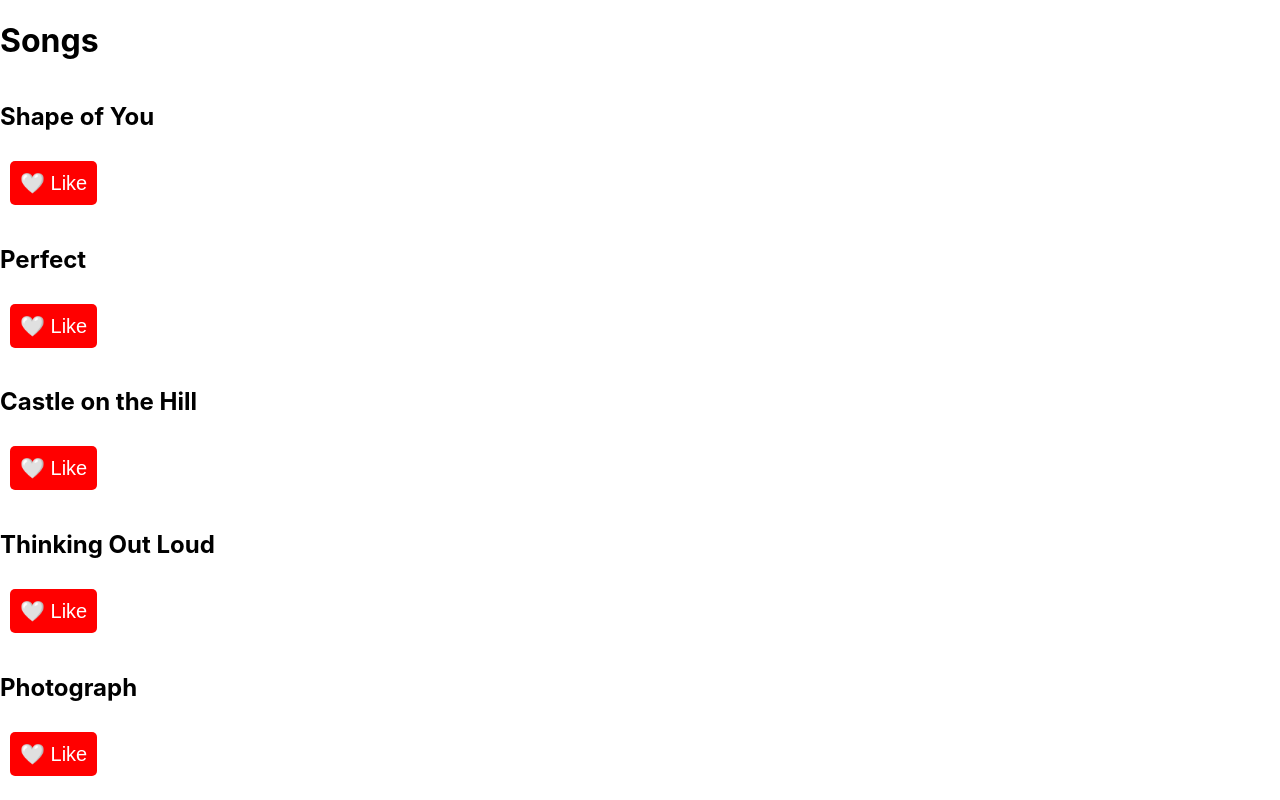
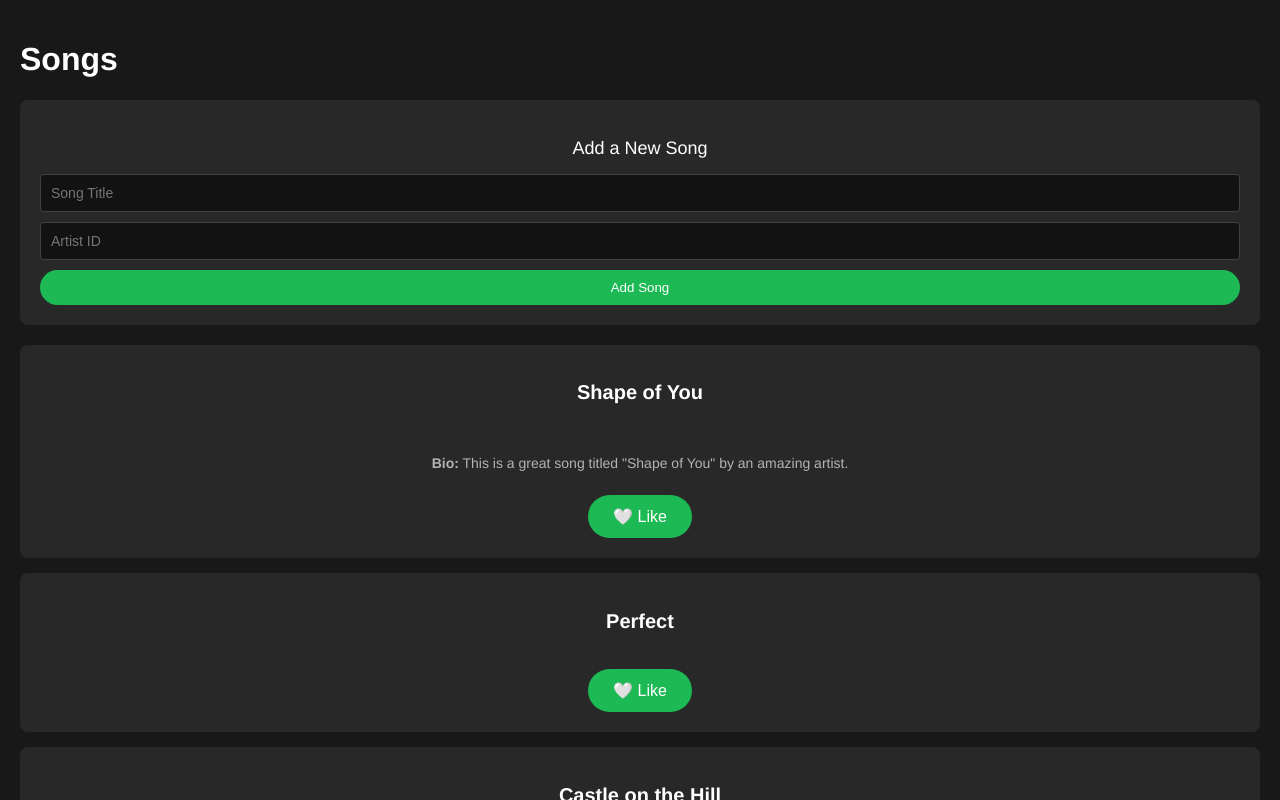
Before and after one commit to Leo-Muraya/Musify_2, a React (Create React App) app: page / in a window 1280 px wide. Both pictures are taken after a click on the element "Shape of You". Shown: the top 800 px of the page. Built offline with nearby package versions, Linux system fonts and the light colour scheme; data requests are answered from the project's data file.

Commit message:
Styled the Songs & Updated the bio

```diff
--- a/db.json
+++ b/db.json
@@ -56,7 +56,7 @@
       "id": "101",
       "artistId": 1,
       "title": "Shape of You",
-      "liked": true
+      "liked": false
     },
     {
       "id": "102",
--- a/src/components/Songs/Songs.js
+++ b/src/components/Songs/Songs.js
@@ -1,4 +1,5 @@
 import React, { useState, useEffect } from 'react';
+import styles from './Songs.module.css';
 
 const Songs = () => {
   const [songs, setSongs] = useState([]);
@@ -7,7 +8,6 @@ const Songs = () => {
   const [likedSongs, setLikedSongs] = useState({});
   const [showArtistDetails, setShowArtistDetails] = useState({});
 
-  // Fetch songs
   useEffect(() => {
     fetch('http://localhost:3000/songs')
       .then((response) => response.json())
@@ -15,7 +15,6 @@ const Songs = () => {
       .catch((error) => console.error('Error fetching songs:', error));
   }, []);
 
-  // Fetch artists
   useEffect(() => {
     fetch('http://localhost:3000/artists')
       .then((response) => response.json())
@@ -23,7 +22,6 @@ const Songs = () => {
       .catch((error) => console.error('Error fetching artists:', error));
   }, []);
 
-  // Add new song
   const handleAddSong = () => {
     fetch('http://localhost:3000/songs', {
       method: 'POST',
@@ -40,7 +38,6 @@ const Songs = () => {
       .catch((error) => console.error('Error adding song:', error));
   };
 
-  // Toggle like/dislike for song
   const handleLikeSong = (id) => {
     const updatedLikes = { ...likedSongs, [id]: !likedSongs[id] };
     setLikedSongs(updatedLikes);
@@ -57,7 +54,6 @@ const Songs = () => {
       .catch((error) => console.error('Error updating like status:', error));
   };
 
-  // Toggle artist details dropdown
   const toggleArtistDetails = (id) => {
     setShowArtistDetails((prevState) => ({
       ...prevState,
@@ -65,74 +61,15 @@ const Songs = () => {
     }));
   };
 
+  const getBio = (song, artist) => {
+    return artist?.bio || `This is a great song titled "${song.title}" by ${artist?.name || 'an amazing artist'}.`;
+  };
+
   return (
-    <div>
+    <div className={styles.songs}>
       <h1>Songs</h1>
 
-      {/* Display songs */}
-      <div>
-        {songs.map((song) => {
-          const artist = artists.find((artist) => artist.id === song.artistId);
-          return (
-            <div key={song.id} style={{ marginBottom: '20px' }}>
-              <div
-                style={{
-                  display: 'flex',
-                  alignItems: 'center',
-                  cursor: 'pointer',
-                  marginBottom: '10px',
-                }}
-                onClick={() => toggleArtistDetails(song.id)}
-              >
-                {artist && (
-                  <img
-                    src={artist.picture}
-                    alt={artist.name}
-                    width="50"
-                    height="50"
-                    style={{ marginRight: '10px', borderRadius: '50%' }}
-                  />
-                )}
-                <h2>{song.title}</h2>
-              </div>
-
-              {/* Artist details dropdown */}
-              {showArtistDetails[song.id] && artist && (
-                <div style={{ marginLeft: '60px', marginBottom: '10px' }}>
-                  <p><strong>Artist:</strong> {artist.name}</p>
-                  <p><strong>Genre:</strong> {artist.genre}</p>
-                  <p><strong>Bio:</strong> {artist.bio}</p>
-                </div>
-              )}
-
-              {/* Like button */}
-              <button
-                onClick={() => handleLikeSong(song.id)}
-                style={{
-                  backgroundColor: likedSongs[song.id] ? 'green' : 'red',
-                  color: 'white',
-                  fontSize: '20px',
-                  padding: '10px',
-                  border: 'none',
-                  borderRadius: '5px',
-                  cursor: 'pointer',
-                  marginLeft: '10px',
-                }}
-              >
-                {likedSongs[song.id] ? (
-                  <span role="img" aria-label="heart">❤️</span>
-                ) : (
-                  <span role="img" aria-label="heart">🤍</span>
-                )}
-                {likedSongs[song.id] ? ' Dislike' : ' Like'}
-              </button>
-            </div>
-          );
-        })}
-      </div>
-
-      {/* Add new song */}
-      <div>
+      <div className={styles.addSongContainer}>
         <h3>Add a New Song</h3>
         <input
           type="text"
@@ -148,6 +85,42 @@ const Songs = () => {
         />
         <button onClick={handleAddSong}>Add Song</button>
       </div>
+
+      <div>
+        {songs.map((song) => {
+          const artist = artists.find((artist) => artist.id === song.artistId);
+          return (
+            <div key={song.id} className={styles.songItem}>
+              <div
+                className={styles.songTitle}
+                onClick={() => toggleArtistDetails(song.id)}
+              >
+                {artist && (
+                  <img
+                    src={artist.picture}
+                    alt={artist.name}
+                    className={styles.artistImage}
+                  />
+                )}
+                <h2>{song.title}</h2>
+              </div>
+
+              {showArtistDetails[song.id] && (
+                <div className={styles.songDetails}>
+                  <p><strong>Bio:</strong> {getBio(song, artist)}</p>
+                </div>
+              )}
+
+              <button
+                onClick={() => handleLikeSong(song.id)}
+                className={`${styles.likeButton} ${likedSongs[song.id] ? styles.liked : ''}`}
+              >
+                {likedSongs[song.id] ? '❤️ Dislike' : '🤍 Like'}
+              </button>
+            </div>
+          );
+        })}
+      </div>
     </div>
   );
 };
--- a/src/components/Songs/Songs.module.css
+++ b/src/components/Songs/Songs.module.css
@@ -1,93 +1,117 @@
-/* General Styles */
-.songs-container {
-    font-family: 'Arial', sans-serif;
-    background-color: #f4f4f4;
+.songs {
+  background-color: #181818; /* Dark background */
+  color: white;
+  font-family: 'Helvetica Neue', Helvetica, Arial, sans-serif;
   padding: 20px;
-    margin: 0 auto;
-    max-width: 800px;
+}
+
+.addSongContainer {
+  display: flex;
+  flex-direction: column;
+  margin-bottom: 20px;
+  padding: 20px;
+  background-color: #282828;
   border-radius: 8px;
 }
 
-  h1 {
-    color: #333;
+.addSongContainer h3 {
+  margin-bottom: 15px;
+  font-size: 18px;
+  font-weight: 500;
   text-align: center;
 }
 
-  h2 {
-    color: #444;
+.addSongContainer input {
+  padding: 10px;
+  margin-bottom: 10px;
+  background-color: #121212;
+  border: 1px solid #404040;
+  color: white;
+  border-radius: 4px;
+  font-size: 14px;
 }
 
-  .add-song-form {
-    margin-top: 20px;
-    background-color: #fff;
-    padding: 15px;
-    border-radius: 8px;
-    box-shadow: 0 2px 5px rgba(0, 0, 0, 0.1);
+.addSongContainer button {
+  padding: 10px 20px;
+  background-color: #1db954;
+  color: white;
+  border: none;
+  border-radius: 20px;
+  cursor: pointer;
+  transition: background-color 0.3s;
 }
 
-  .add-song-form input {
-    padding: 10px;
-    margin: 10px 0;
-    width: 100%;
-    border: 1px solid #ddd;
-    border-radius: 4px;
+.addSongContainer button:hover {
+  background-color: #1aa34a;
 }
 
-  .add-song-form button {
-    background-color: #28a745;
-    color: white;
-    padding: 10px 15px;
-    border: none;
-    border-radius: 4px;
-    cursor: pointer;
+.songItem {
+  display: flex;
+  flex-direction: column;
+  align-items: center;
+  padding: 20px;
+  background-color: #282828;
+  border-radius: 8px;
+  margin-bottom: 15px;
+  transition: background-color 0.2s;
 }
 
-  .add-song-form button:hover {
-    background-color: #218838;
+.songItem:hover {
+  background-color: #333;
 }
 
-  /* Song List */
-  .song-list {
-    margin-top: 20px;
-  }
-
-  .song-item {
-    background-color: #fff;
-    padding: 15px;
-    margin-bottom: 10px;
-    border-radius: 8px;
-    box-shadow: 0 2px 5px rgba(0, 0, 0, 0.1);
-  }
-
-  .song-item h2 {
-    font-size: 1.2em;
+.songTitle {
+  display: flex;
+  align-items: center;
+  justify-content: center;
+  cursor: pointer;
   margin-bottom: 10px;
 }
 
-  /* Like Button Styles */
-  .like-button {
-    padding: 10px 20px;
+.artistImage {
+  width: 50px;
+  height: 50px;
+  border-radius: 50%;
+  margin-right: 15px;
+}
+
+.songTitle h2 {
+  font-size: 20px;
+  font-weight: 600;
+}
+
+.songDetails {
+  text-align: center;
+  margin-top: 10px;
+  font-size: 14px;
+  color: #b3b3b3;
+  padding: 0 20px;
+}
+
+.likeButton {
+  padding: 12px 25px;
+  background-color: #1db954;
+  color: white;
+  border: none;
+  border-radius: 50px;
   font-size: 16px;
   cursor: pointer;
-    border: none;
-    border-radius: 5px;
-    display: inline-flex;
-    align-items: center;
-    gap: 8px;
-    transition: background-color 0.3s ease;
+  transition: background-color 0.3s;
+  margin-top: 10px;
 }
 
-  /* Liked vs Disliked Button Styles */
-  .like-button.liked {
-    background-color: #28a745;
-    color: white;
+.likeButton:hover {
+  background-color: #1aa34a;
 }
 
-  .like-button.disliked {
-    background-color: #dc3545;
-    color: white;
+.liked {
+  background-color: #1db954 !important;
 }
 
-  .like-button:hover {
-    opacity: 0.8;
+.liked:hover {
+  background-color: #1aa34a !important;
 }
+
+button:focus {
+  outline: none;
+}
```
Lines whose indentation alone changed are shown as unchanged.
